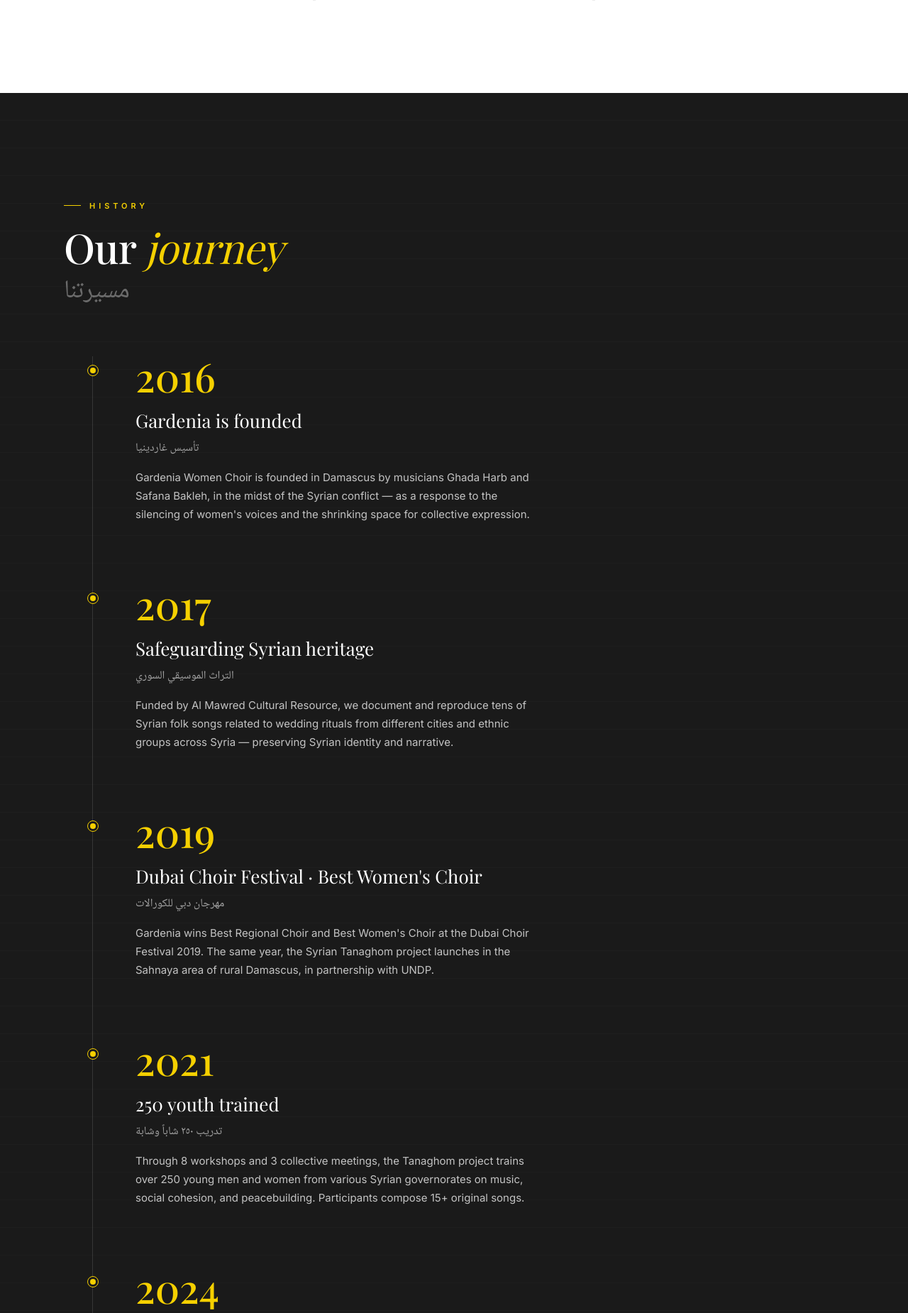
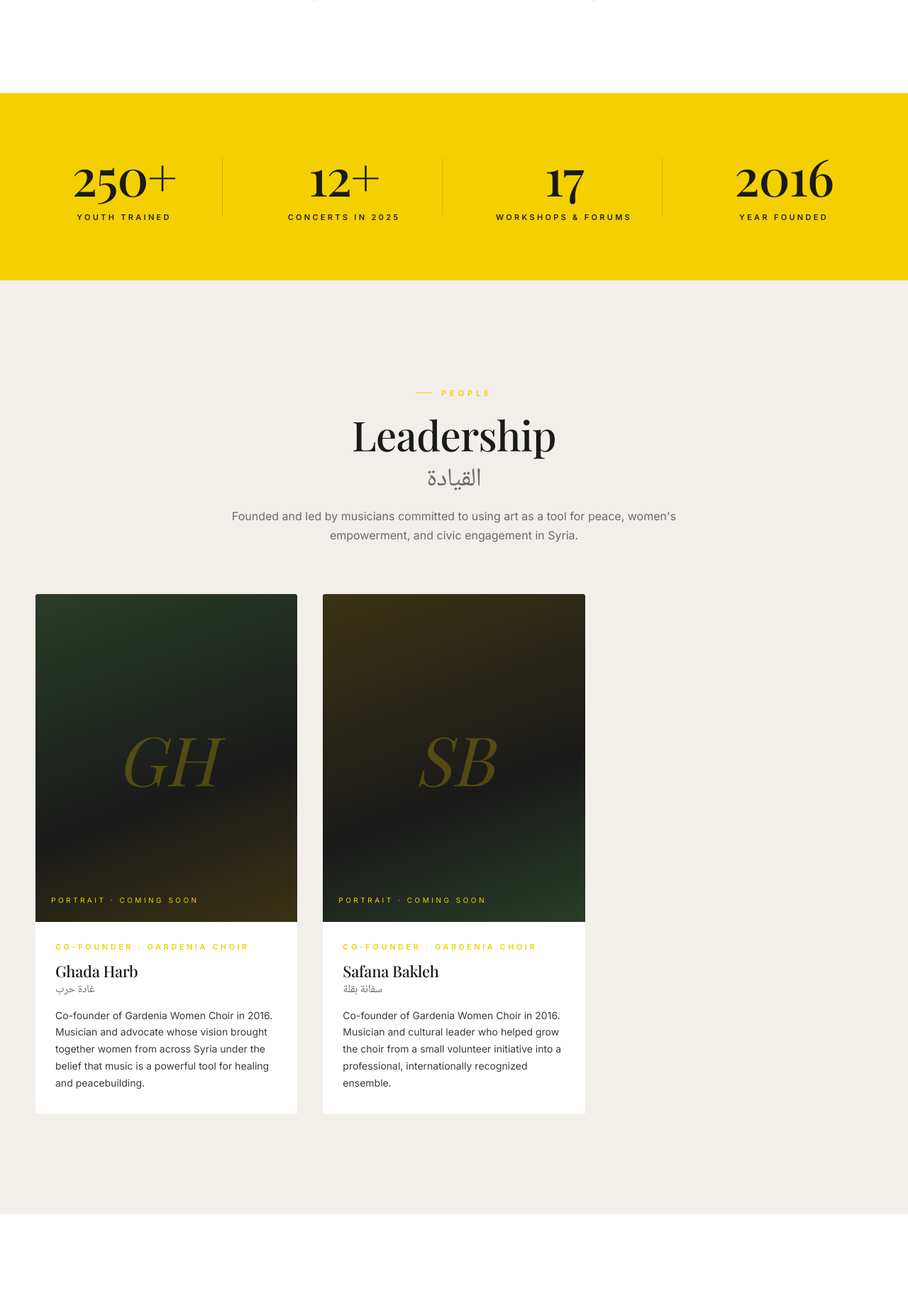
Before and after one commit to maz-is-blue/Tanaghom-Gardenia-, a Flask app: page /about in a window 1280 px wide. Shown: the part 2301-4151 px from the top of the page at 71% size. Run offline with Flask 2, Linux system fonts and the light colour scheme; some web fonts are replaced.

Commit message:
Remove timeline section from About page

```diff
--- a/frontend/templates/about.html
+++ b/frontend/templates/about.html
@@ -446,49 +446,6 @@
   </div>
 </section>
 
-<!-- ─── TIMELINE ─── -->
-<section class="timeline-sec reveal">
-  <div style="max-width: 1100px; margin: 0 auto;">
-    <div class="section-eyebrow">History</div>
-    <h2 class="section-title">Our <em>journey</em><span class="ar">مسيرتنا</span></h2>
-  </div>
-
-  <div class="timeline-wrap">
-    <div class="timeline-track">
-      <div class="tl-item">
-        <div class="tl-year">2016</div>
-        <div class="tl-title">Gardenia is founded<span class="ar">تأسيس غاردينيا</span></div>
-        <p class="tl-body">Gardenia Women Choir is founded in Damascus by musicians Ghada Harb and Safana Bakleh, in the midst of the Syrian conflict — as a response to the silencing of women's voices and the shrinking space for collective expression.</p>
-      </div>
-      <div class="tl-item">
-        <div class="tl-year">2017</div>
-        <div class="tl-title">Safeguarding Syrian heritage<span class="ar">التراث الموسيقي السوري</span></div>
-        <p class="tl-body">Funded by Al Mawred Cultural Resource, we document and reproduce tens of Syrian folk songs related to wedding rituals from different cities and ethnic groups across Syria — preserving Syrian identity and narrative.</p>
-      </div>
-      <div class="tl-item">
-        <div class="tl-year">2019</div>
-        <div class="tl-title">Dubai Choir Festival · Best Women's Choir<span class="ar">مهرجان دبي للكورالات</span></div>
-        <p class="tl-body">Gardenia wins Best Regional Choir and Best Women's Choir at the Dubai Choir Festival 2019. The same year, the Syrian Tanaghom project launches in the Sahnaya area of rural Damascus, in partnership with UNDP.</p>
-      </div>
-      <div class="tl-item">
-        <div class="tl-year">2021</div>
-        <div class="tl-title">250 youth trained<span class="ar">تدريب ٢٥٠ شاباً وشابة</span></div>
-        <p class="tl-body">Through 8 workshops and 3 collective meetings, the Tanaghom project trains over 250 young men and women from various Syrian governorates on music, social cohesion, and peacebuilding. Participants compose 15+ original songs.</p>
-      </div>
-      <div class="tl-item">
-        <div class="tl-year">2024</div>
-        <div class="tl-title">The Thousandth Night · theatrical premiere<span class="ar">الليلة الواحدة بعد الألف</span></div>
-        <p class="tl-body">We premiere a musical play focusing on women characters from Arabian Nights, presenting a different perspective that imagines the voices of women who challenge the original narrative — an advocacy act for gender sensitivity and women's rights.</p>
-      </div>
-      <div class="tl-item active">
-        <div class="tl-year">2025</div>
-        <div class="tl-title">Music for all Syrians<span class="ar">الموسيقى لكل السوريين</span></div>
-        <p class="tl-body">We are the first art troupe to perform publicly after the fall of the regime, with a new repertoire addressing healing, the forcedly disappeared, freedom, and diversity. Over 12 concerts and musical events in 2025, with a MARS-funded tour across Syria planned.</p>
-      </div>
-    </div>
-  </div>
-</section>
-
 <!-- ─── STATS BAND ─── -->
 <section class="stats-band">
   <div class="row">
```
Also changed, not shown: docs/about/index.html (+0 -43 lines).
